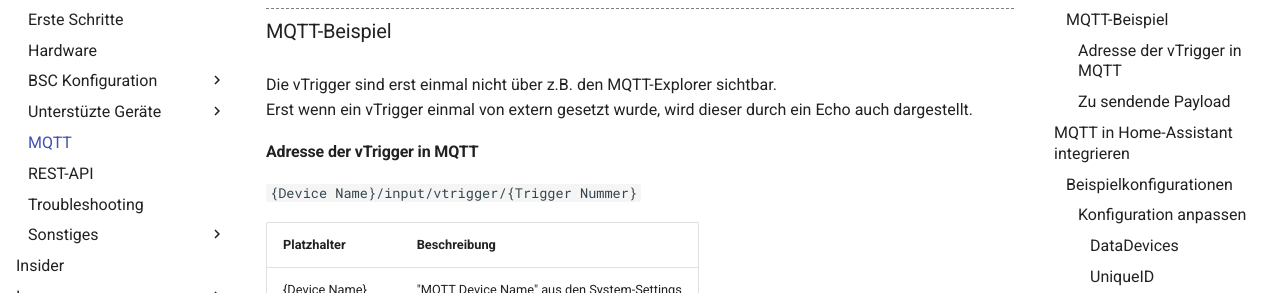
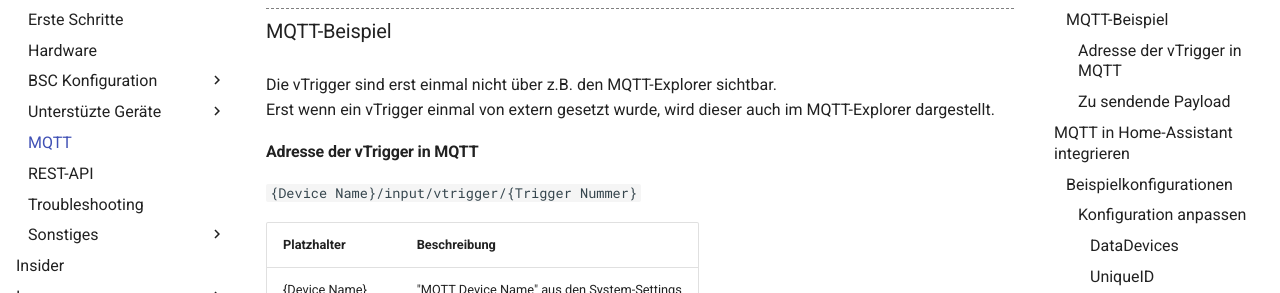
Before and after one commit to bsc-org/bsc, an MkDocs documentation site: the page built from docs/mqtt.md, in a window 1280 px wide and 900 px high, scrolled down 471 px. Shown: the part 160-453 px from the top of the window. Built offline with MkDocs 1.6.1 and Material for MkDocs 9.7.7, drawn with Linux system fonts in a browser that asks for light colours; comment, search, counter and statistics services are not loaded.

Commit message:
vTrigger "Echo" umgeschrieben

```diff
--- a/docs/mqtt.md
+++ b/docs/mqtt.md
@@ -16,7 +16,7 @@ Diese Einstellungen der Remanenz befindet sich unter „System“ bei den [MQTT-
 
 ### MQTT-Beispiel
 Die vTrigger sind erst einmal nicht über z.B. den MQTT-Explorer sichtbar.
-Erst wenn ein vTrigger einmal von extern gesetzt wurde, wird dieser durch ein Echo auch dargestellt.
+Erst wenn ein vTrigger einmal von extern gesetzt wurde, wird dieser auch im MQTT-Explorer dargestellt.
 
 #### Adresse der vTrigger in MQTT
 `{Device Name}/input/vtrigger/{Trigger Nummer}`
```
